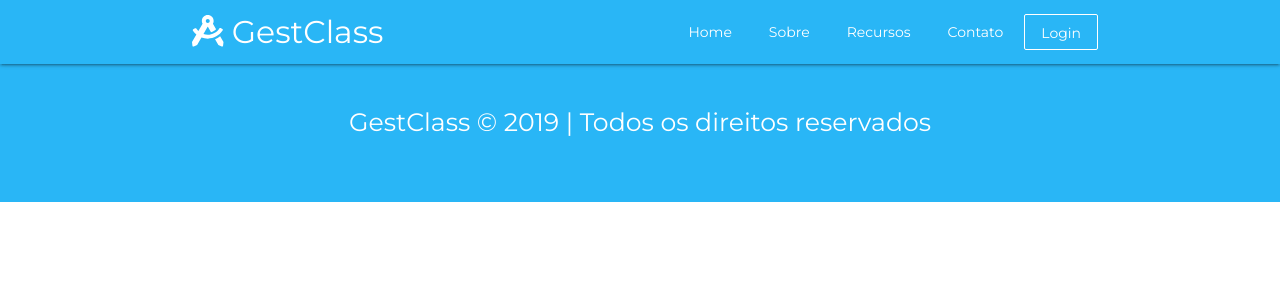
After one commit to anaB2404/GestClass-web, a PHP site: page /contrato.html in a window 1280 px wide. The commit adds this page. Shown: the top 300 px of the page. Run offline with PHP 8.4, Linux system fonts and the light colour scheme; some libraries are stand-ins or nearby versions.

Commit message:
Adicionado página do calendário e contratação
Co-authored-by: Ana Beatriz Rodrigues <anaana.abl@gmail.com>

```diff
--- /dev/null
+++ b/contrato.html
@@ -0,0 +1,105 @@
+<!DOCTYPE html>
+<html lang="pt">
+
+<head>
+    <meta charset="UTF-8" />
+    <meta name="viewport" content="width=device-width, initial-scale=1.0" />
+    <meta http-equiv="X-UA-Compatible" content="ie=edge" />
+
+    <title>GestClass - A gestão na palma da sua mão</title>
+    <link rel="icon" href="assets/icon/compass_white.png" />
+
+    <!-- Bibliotecas CSS -->
+    <link rel="stylesheet" type="text/css" href="node_modules/materialize-css/dist/css/materialize.min.css" />
+    <link rel="stylesheet" href="node_modules/@fortawesome/fontawesome-free/css/all.min.css" />
+    <link href="https://fonts.googleapis.com/icon?family=Material+Icons" rel="stylesheet">
+
+    <!-- Arquivo CSS -->
+    <link rel="stylesheet" type="text/css" href="css/default.css" />
+    <link rel="stylesheet" type="text/css" href="css/contrato.css" />
+
+</head>
+
+<body class="scrollspy" id="home">
+
+    <header>
+        <div class="navbar-fixed">
+            <nav class="light-blue lighten-1">
+                <div class="container">
+                    <div class="nav-wrapper">
+                        <a href="#home" class="brand-logo"><i class="fas fa-drafting-compass"></i> <span
+                                class="hide-on-med-and-down">GestClass</span></a>
+                        <a href="#" data-target="mobile-nav" class="sidenav-trigger">
+                            <i class="material-icons">clear_all</i>
+                        </a>
+                        <ul class="right hide-on-med-and-down">
+                            <li>
+                                <a href="#home" class="btn-flat btnText">Home</a>
+                            </li>
+                            <li>
+                                <a href="#sobre" class="btn-flat btnText">Sobre</a>
+                            </li>
+                            <li>
+                                <a href="#recursos" class="btn-flat btnText">Recursos</a>
+                            </li>
+                            <li>
+                                <a href="#contato" class="btn-flat btnText">Contato</a>
+                            </li>
+                            <li>
+                                <a href="#modalLogin" class="btn-flat btnDefault modal-trigger">Login</a>
+                            </li>
+                        </ul>
+                    </div>
+                </div>
+            </nav>
+        </div>
+        <ul class="sidenav" id="mobile-nav">
+            <li>
+                <a href="#home" class="waves-effect waves-light">Home</a>
+            </li>
+            <li>
+                <a href="#sobre" class="waves-effect waves-light">Sobre</a>
+            </li>
+            <li>
+                <a href="#recursos" class="waves-effect waves-light">Recursos</a>
+            </li>
+            <li>
+                <a href="#contato" class="waves-effect waves-light">Contato</a>
+            </li>
+            <li>
+                <a href="#modalLogin" class="waves-effect waves-light btnOpenLogin modal-trigger">Login</a>
+            </li>
+        </ul>
+    </header>
+
+
+
+    <footer class="section light-blue lighten-1 white-text center">
+        <div class="container">
+            <div class="row">
+                <div class="col s12">
+                    <p class="flow-text">
+                        GestClass &copy;
+                        <script>
+                            document.write(new Date().getFullYear());
+                        </script>
+                        | Todos os direitos reservados
+                    </p>
+                </div>
+            </div>
+        </div>
+    </footer>
+
+    <!-- Bibliotecas JS -->
+    <script src="node_modules/jquery/dist/jquery.slim.min.js"></script>
+    <script src="node_modules/materialize-css/dist/js/materialize.min.js"></script>
+    <script src="node_modules/lax.js/lib/lax.min.js"></script>
+    <script src="node_modules/@fortawesome/fontawesome-free/js/all.min.js"></script>
+
+    <!-- Arquivo JS -->
+    <script src="js/contrato.js"></script>
+
+
+</body>
+
+</html>
--- /dev/null
+++ b/css/contrato.css
@@ -0,0 +1,61 @@
+.btn-flat{
+    margin-right: -10px !important;
+    transition: 0.2s;
+}
+
+.btnDefault{
+    text-transform: inherit;
+    border: 0.5px solid #fff;
+    color: #fff;
+}
+
+.btnDefault:hover{
+    background: #fff;
+    color: #29b6f6;
+}
+
+.btnLight{
+    text-transform: inherit;
+    border: 0.5px solid #29b6f6;
+    color: #29b6f6;
+}
+
+.btnLight:hover{
+    background: #29b6f6;
+    color: #fff;
+}
+
+.btnText{
+    text-transform: inherit;
+    color: #fff;
+}
+
+.btnText:hover{
+    background: #fff;
+    color: #29b6f6;
+}
+
+.btnDark{
+    text-transform: inherit;
+    border: 0.5px solid #212121;
+    color: #212121;
+    margin: 20px 20px 0 0 !important;
+}
+
+.btnDark:hover{
+    background: #212121;
+    color: #fff;
+}
+
+.btnDarkFill{
+    text-transform: inherit;
+    background: #212121;
+    border: 0.5px solid #212121;
+    color: #fff;
+    margin: 20px 20px 0 0 !important;
+}
+
+.btnDarkFill:hover{
+    background: transparent;
+    color: #212121;
+}
--- a/css/homeSecretaria.css
+++ b/css/homeSecretaria.css
@@ -26,3 +26,7 @@
     background: #fff;
     color: #29b6f6;
 }
+
+.sidenav{
+  width: auto;
+}
--- a/homeSecretaria.html
+++ b/homeSecretaria.html
@@ -7,7 +7,7 @@
   <meta http-equiv="X-UA-Compatible" content="ie=edge" />
 
   <title>GestClass - A gestão na palma da sua mão</title>
-  <link rel="icon" href="assets/icon/compass_white.png" />
+  <link rel="icon" href="assets/icon/logo.png" />
 
   <link rel="stylesheet" type="text/css" href="node_modules/materialize-css/dist/css/materialize.min.css" />
   <link href="https://fonts.googleapis.com/icon?family=Material+Icons" rel="stylesheet">
@@ -86,7 +86,7 @@
           </a>
         </div>
         <div class="col s12 m4">
-          <a href="paginaManutencao.html">
+          <a href="calendario.html">
             <div class="card-panel z-depth-5 cardZoom grey-text text-darken-4 hoverable">
               <i class="fas fa-calendar-check fa-6x blue-icon"></i>
               <h5>Calendario Escolar</h5>
--- /dev/null
+++ b/js/contrato.js
@@ -0,0 +1,7 @@
+// Sidenav
+const sideNav = document.querySelector('.sidenav')
+M.Sidenav.init(sideNav, {})
+
+// modal
+const modal = document.querySelector('.modal')
+M.Modal.init(modal, {})
--- a/package.json
+++ b/package.json
@@ -20,6 +20,7 @@
     "@fortawesome/fontawesome-free": "^5.4.2",
     "jquery": "^3.4.1",
     "lax.js": "^1.2.3",
-    "materialize-css": "^1.0.0-rc.2"
+    "materialize-css": "^1.0.0-rc.2",
+    "serve": "^11.2.0"
   }
 }
--- a/paginaManutencao.html
+++ b/paginaManutencao.html
@@ -7,7 +7,7 @@
     <meta http-equiv="X-UA-Compatible" content="ie=edge" />
 
     <title>GestClass - A gestão na palma da sua mão</title>
-    <link rel="icon" href="assets/icon/compass_white.png" />
+    <link rel="icon" href="assets/icon/logo.png" />
 
     <link rel="stylesheet" type="text/css" href="node_modules/materialize-css/dist/css/materialize.min.css" />
     <link href="https://fonts.googleapis.com/icon?family=Material+Icons" rel="stylesheet">
```
Also changed, not shown: css/index.css (+7 -41 lines), calendario.html (added), css/calendario.css (added), js/calendario.js (added), package-lock.json.
